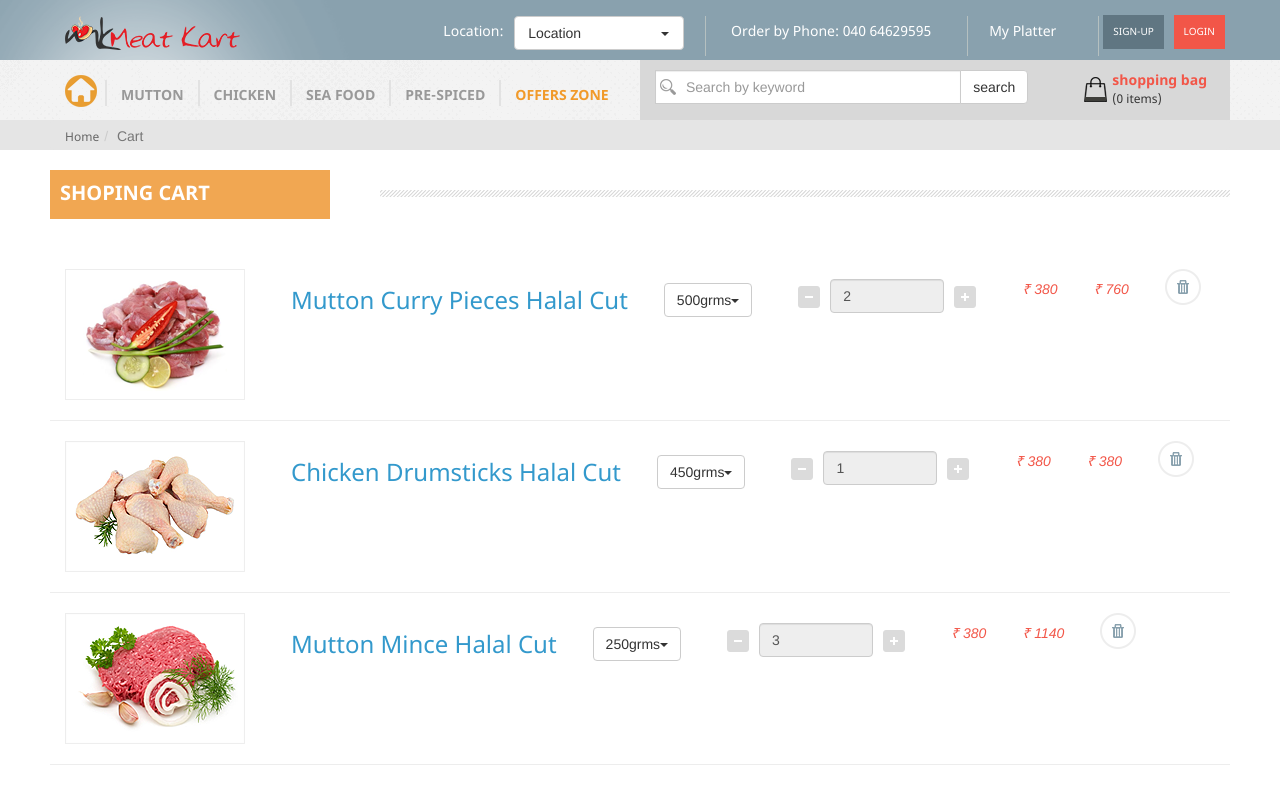
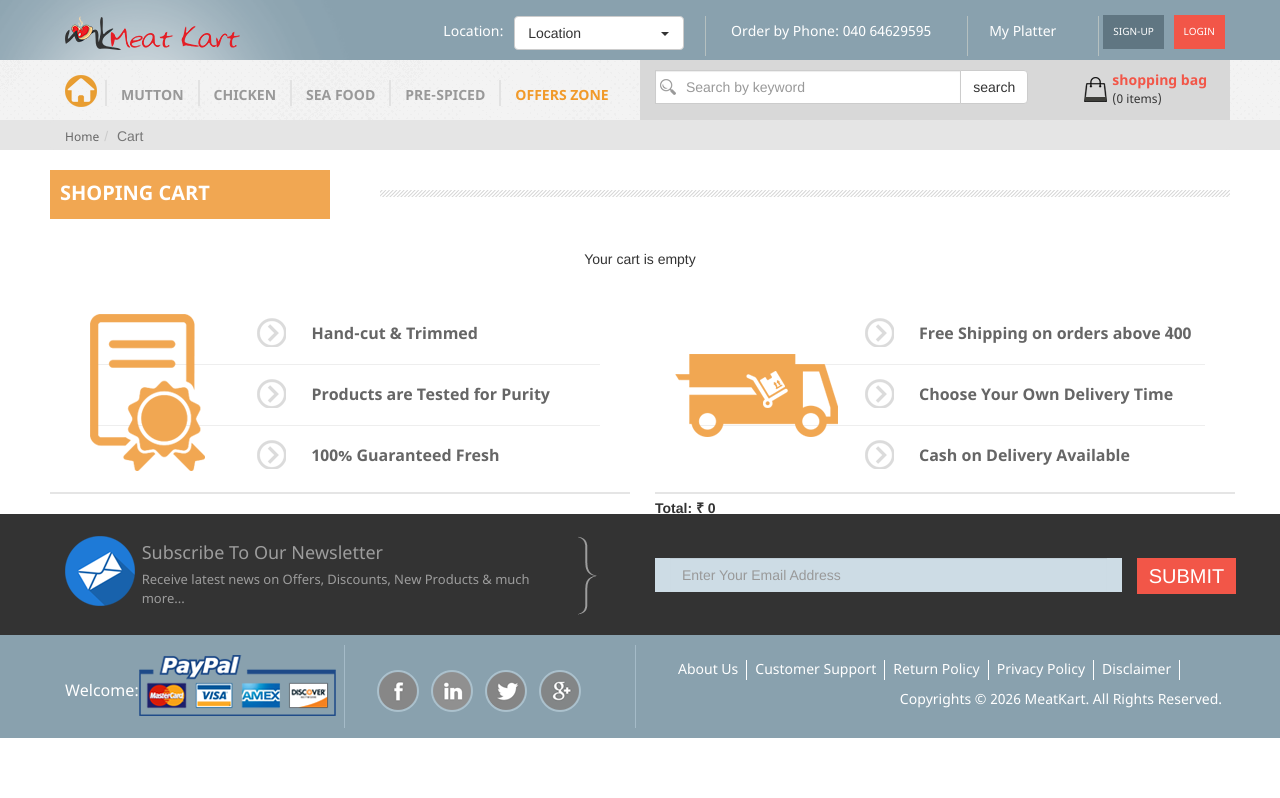
Before and after one commit to sandeep6webenrich/meatkart, a Next.js app: page /cart in a window 1280 px wide. Shown: the top 798 px of the page. Built offline with nearby package versions, Linux system fonts and the light colour scheme.

Commit message:
feat: Integrate cart store (add-to-cart on product, dynamic cart page with totals)

```diff
--- a/src/app/cart/page.tsx
+++ b/src/app/cart/page.tsx
@@ -1,57 +1,13 @@
-'use client'
+"use client"
 
-import Link from 'next/link';
-import { useState } from 'react';
-
-// Mock data for cart items
-const INITIAL_CART_ITEMS = [
-  {
-    id: 1,
-    name: "Mutton Curry Pieces Halal Cut",
-    image: "/images/mutton.png",
-    weight: "500grms",
-    price: 380,
-    quantity: 2,
-    total: 760
-  },
-  {
-    id: 2,
-    name: "Chicken Drumsticks Halal Cut",
-    image: "/images/chicken-or.png",
-    weight: "450grms",
-    price: 380,
-    quantity: 1,
-    total: 380
-  },
-  {
-    id: 3,
-    name: "Mutton Mince Halal Cut",
-    image: "/images/halal.png",
-    weight: "250grms",
-    price: 380,
-    quantity: 3,
-    total: 760 // Note: This calculation in HTML seems odd (380*3 != 760), but keeping structure
-  }
-];
+import Link from 'next/link'
+import { useCartStore } from '@/store/cart-store'
 
 export default function CartPage() {
-  const [cartItems, setCartItems] = useState(INITIAL_CART_ITEMS);
-
-  const incrementQty = (id: number) => {
-    setCartItems(items => items.map(item =>
-      item.id === id ? { ...item, quantity: item.quantity + 1 } : item
-    ));
-  };
-
-  const decrementQty = (id: number) => {
-    setCartItems(items => items.map(item =>
-      item.id === id && item.quantity > 0 ? { ...item, quantity: item.quantity - 1 } : item
-    ));
-  };
-
-  const removeItem = (id: number) => {
-    setCartItems(items => items.filter(item => item.id !== id));
-  };
+  const items = useCartStore((s) => s.items)
+  const removeItem = useCartStore((s) => s.removeItem)
+  const updateQuantity = useCartStore((s) => s.updateQuantity)
+  const getTotal = useCartStore((s) => s.getTotal)
 
   return (
     <>
@@ -73,36 +29,37 @@ export default function CartPage() {
         </div>
         <div className="container">
           <div className="col-md-12 mutton-content">
-            {cartItems.map((item) => (
-              <div className=" mutton-curry-cut halal-cut col-md-12" key={item.id}>
+            {items.map((item) => (
+              <div className=" mutton-curry-cut halal-cut col-md-12" key={`${item.productId}-${item.weightId}`}>
                 <ul className="mutton-list">
-                  <li><a href=""><img src={item.image} alt="image" /></a></li>
+                  <li><a href=""><img src={item.imageUrl || '/images/no-image.png'} alt="image" /></a></li>
                   <li className="details"><h2>{item.name}</h2></li>
                   <li className="halal-drop-down">
                     <div className="dropdown mutton-curry-content-drop-down">
-                      <button id={`dLabel-${item.id}`} type="button" data-toggle="dropdown" aria-haspopup="true" aria-expanded="false" className="btn btn-default dropdown-toggle">
+                      <button type="button" className="btn btn-default dropdown-toggle">
                         {item.weight}
                         <span className="caret"></span>
                       </button>
-                      <ul className="dropdown-menu" aria-labelledby={`dLabel-${item.id}`}>
-                        <li><a href="#">500grms</a></li>
-                        <li><a href="#">200grms</a></li>
-                      </ul>
                     </div>
                   </li>
                   <li>
                     <div className=" mutton-curry-content halal-cut">
-                      <a href="#" onClick={(e) => { e.preventDefault(); decrementQty(item.id); }}><img src="/images/minus.png" alt="minus" /></a>
+                      <a href="#" onClick={(e) => { e.preventDefault(); updateQuantity(item.productId, item.weightId, Math.max(0, item.quantity - 1)); }}><img src="/images/minus.png" alt="minus" /></a>
                       <input type="text" className="form-control form-control-width form-line" value={item.quantity} readOnly />
-                      <a href="#" onClick={(e) => { e.preventDefault(); incrementQty(item.id); }}><img src="/images/plus.png" alt="plus" /></a>
+                      <a href="#" onClick={(e) => { e.preventDefault(); updateQuantity(item.productId, item.weightId, item.quantity + 1); }}><img src="/images/plus.png" alt="plus" /></a>
                     </div>
                   </li>
                   <li className=" mutton-curry-content halal-cut"><em> &#8377; {item.price}</em></li>
                   <li className=" mutton-curry-content halal-cut"><em> &#8377; {item.price * item.quantity}</em></li>
-                  <li><a href="#" onClick={(e) => { e.preventDefault(); removeItem(item.id); }}><img src="/images/delete-img.png" alt="delete-img" /></a></li>
+                  <li><a href="#" onClick={(e) => { e.preventDefault(); removeItem(item.productId, item.weightId); }}><img src="/images/delete-img.png" alt="delete-img" /></a></li>
                 </ul>
               </div>
             ))}
+            {items.length === 0 && (
+              <div className="col-md-12 text-center">
+                <p>Your cart is empty</p>
+              </div>
+            )}
           </div>
           <div className="container">
             <div className="certificate-shipping border-top">
@@ -124,6 +81,9 @@ export default function CartPage() {
                     <li><span></span> Choose Your Own Delivery Time</li>
                     <li><span></span> Cash on Delivery Available</li>
                   </ul>
+                  <div style={{ marginTop: 12 }}>
+                    <strong>Total: &#8377; {getTotal()}</strong>
+                  </div>
                 </div>
               </div>
             </div>
@@ -131,5 +91,5 @@ export default function CartPage() {
         </div>
       </section>
     </>
-  );
+  )
 }
--- a/src/app/product/[slug]/ProductClient.tsx
+++ b/src/app/product/[slug]/ProductClient.tsx
@@ -2,6 +2,7 @@
 
 import { useState } from 'react';
 import Link from 'next/link';
+import { useCartStore } from '@/store/cart-store'
 
 type ProductWeight = {
   id: string;
@@ -22,6 +23,7 @@ type Product = {
 export default function ProductClient({ product }: { product: Product }) {
   const [quantity, setQuantity] = useState(0);
   const [selectedWeight, setSelectedWeight] = useState(product.weights[0] || { weight: 'N/A', price: 0 });
+  const addItem = useCartStore((s) => s.addItem)
 
   const incrementQty = () => setQuantity(q => q + 1);
   const decrementQty = () => setQuantity(q => q > 0 ? q - 1 : 0);
@@ -114,6 +116,26 @@ export default function ProductClient({ product }: { product: Product }) {
                 <a href=""><img src="/images/share-icon.png" alt="my-platter" /></a>
                 <p>Share with a Friend</p>
               </div>
+              <div style={{ marginTop: 16 }}>
+                <button
+                  className="btn btn-default add-cart-button"
+                  type="button"
+                  onClick={() => {
+                    const qty = Math.max(1, quantity)
+                    addItem({
+                      productId: product.id,
+                      weightId: selectedWeight.id,
+                      name: product.name,
+                      price: selectedWeight.price,
+                      weight: selectedWeight.weight,
+                      quantity: qty,
+                      imageUrl: product.imageUrl,
+                    })
+                  }}
+                >
+                  Add to cart
+                </button>
+              </div>
             </div>
 
             <div className="col-md-7 curry-discription">
```
